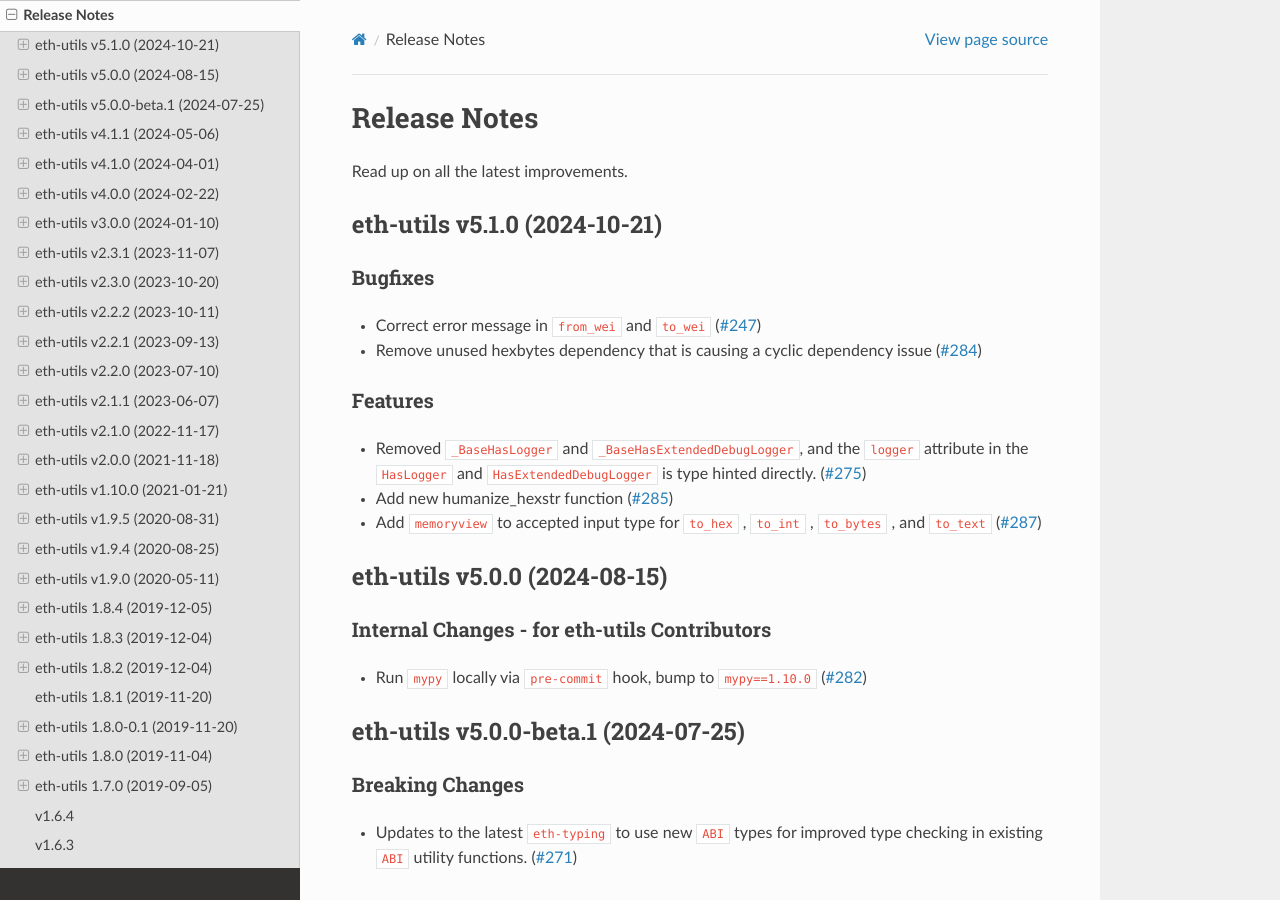
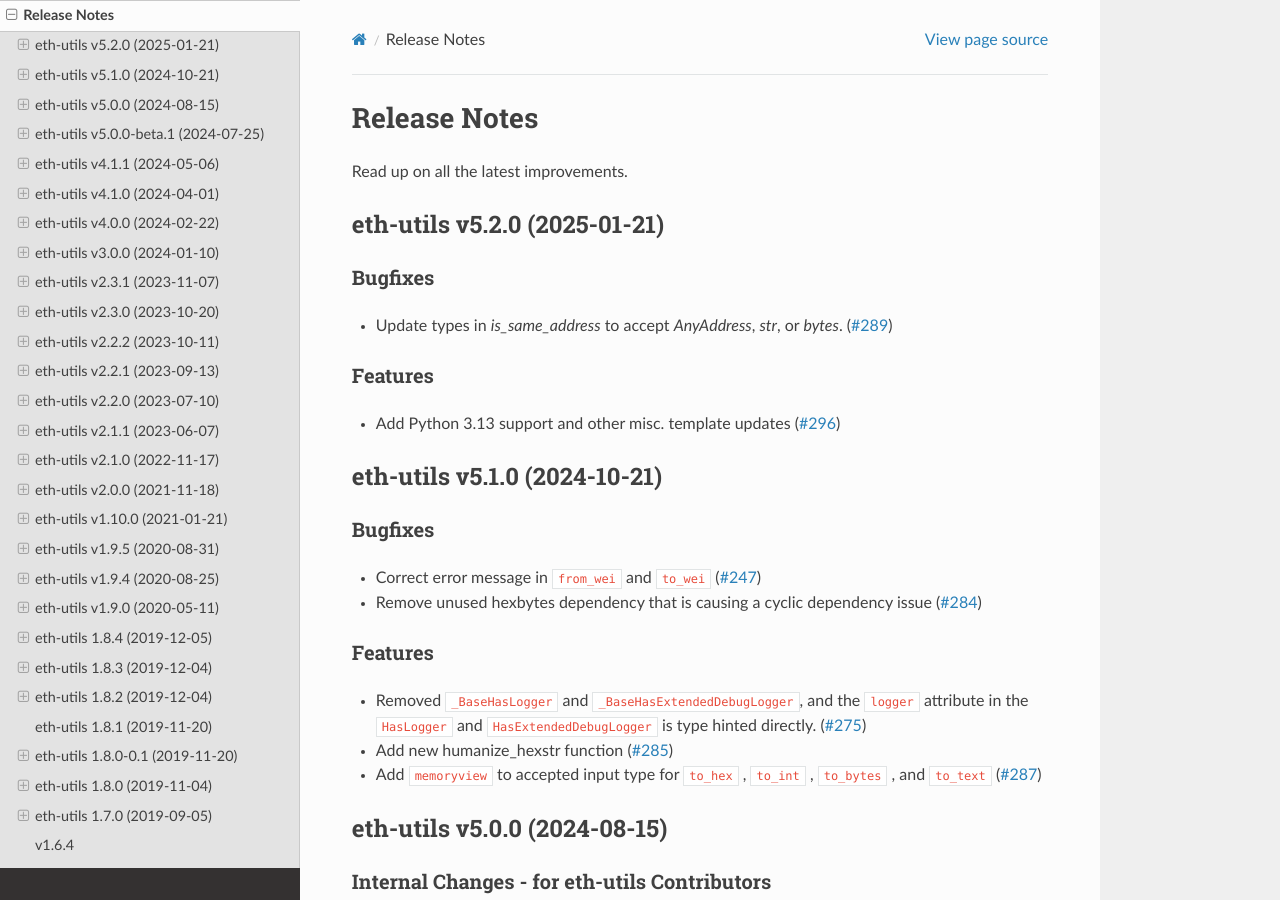
Before and after one commit to ethereum/eth-utils, a Sphinx documentation site: the page built from docs/release_notes.rst, in a window 1280 px wide and 900 px high. Built offline with Sphinx 7.4.7 and the Read the Docs theme 3.1.0, drawn with Linux system fonts in a browser that asks for light colours.

Commit message:
Compile release notes for v5.2.0

```diff
--- a/docs/release_notes.rst
+++ b/docs/release_notes.rst
@@ -4,6 +4,21 @@
 Read up on all the latest improvements.
 
 .. towncrier release notes start
+
+eth-utils v5.2.0 (2025-01-21)
+-----------------------------
+
+Bugfixes
+~~~~~~~~
+
+- Update types in `is_same_address` to accept `AnyAddress`, `str`, or `bytes`. (`#289 <https://github.com/ethereum/eth-utils/issues/289>`__)
+
+
+Features
+~~~~~~~~
+
+- Add Python 3.13 support and other misc. template updates (`#296 <https://github.com/ethereum/eth-utils/issues/296>`__)
+
 
 eth-utils v5.1.0 (2024-10-21)
 -----------------------------
--- a/newsfragments/289.bugfix.rst
+++ /dev/null
@@ -1 +0,0 @@
-Update types in `is_same_address` to accept `AnyAddress`, `str`, or `bytes`.
--- a/newsfragments/296.feature.rst
+++ /dev/null
@@ -1 +0,0 @@
-Add Python 3.13 support and other misc. template updates
```
